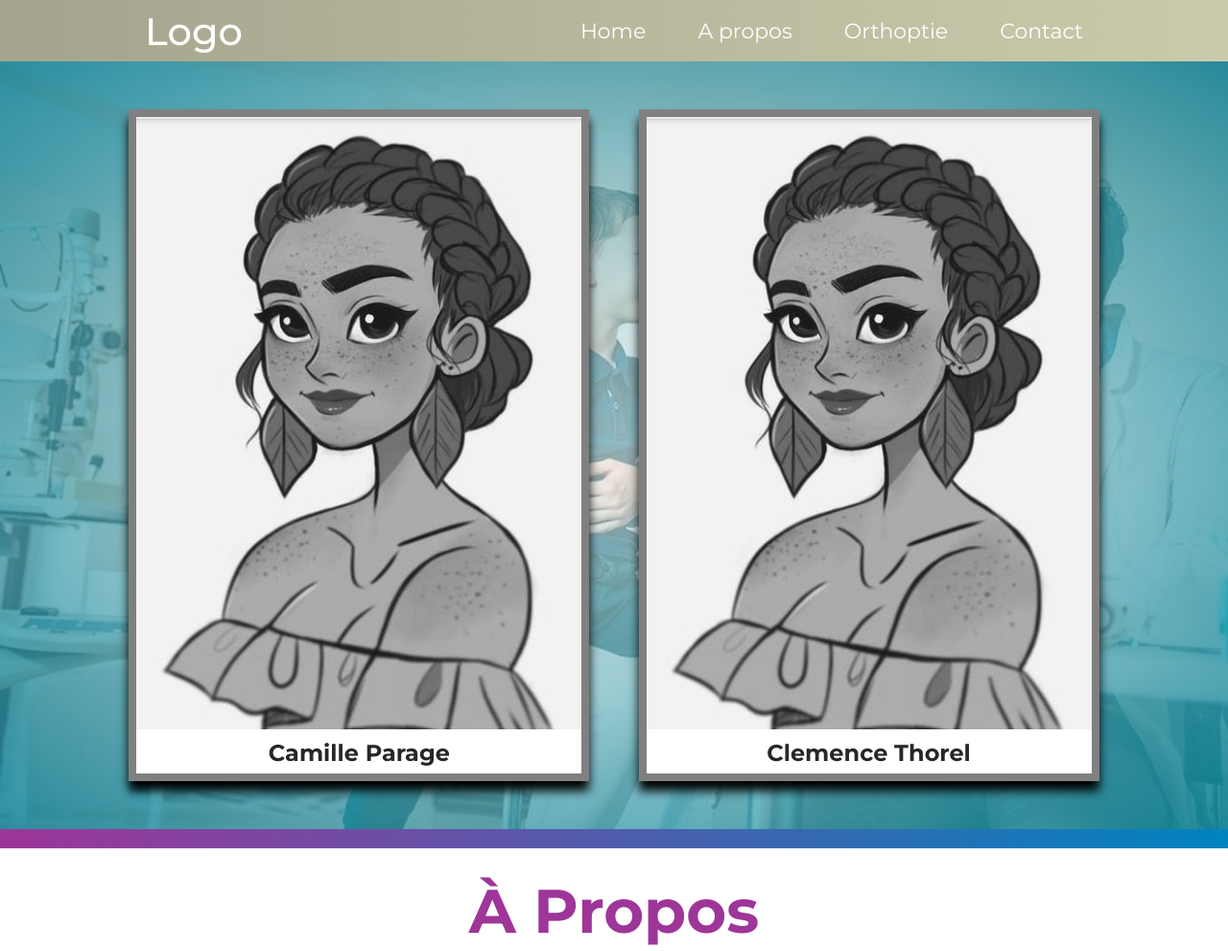
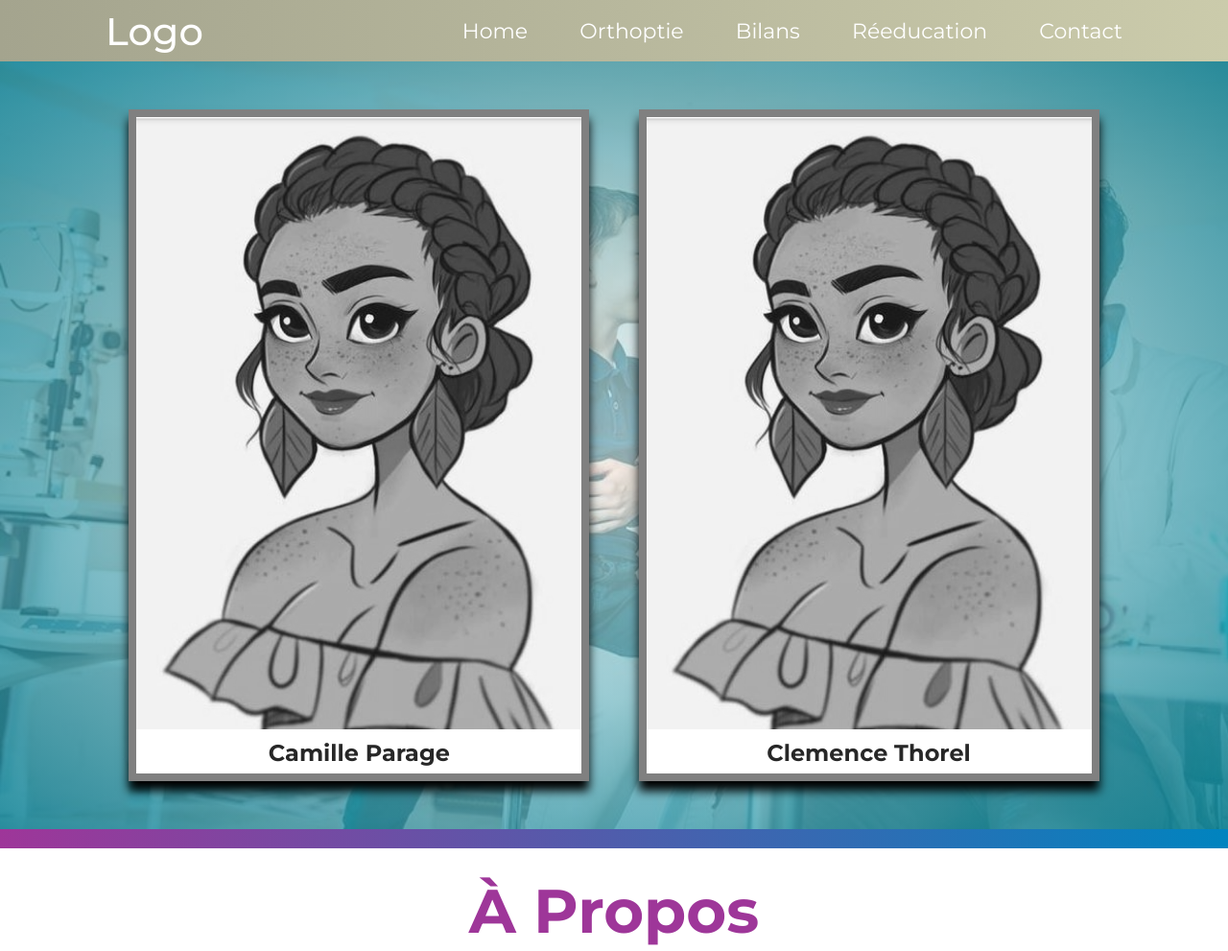
Before and after one commit to FlorianPtf/Site_Orthoptiste, a plain HTML site: page index.html in a window 1280 px wide. Shown: the top 991 px of the page at 96% size. Drawn offline with Linux system fonts and the light colour scheme.

Commit message:
modif 28/05

```diff
--- a/index.html
+++ b/index.html
@@ -15,8 +15,9 @@
         <nav class="navbar">
             <ul>
                 <li><a href="#">Home</a></li>
-                <li><a href="#">A propos</a></li>
                 <li><a href="#">Orthoptie</a></li>
+                <li><a href="#">Bilans</a></li>
+                <li><a href="#">Réeducation</a></li>
                 <li><a href="#">Contact</a></li>
             </ul>
         </nav>
```
